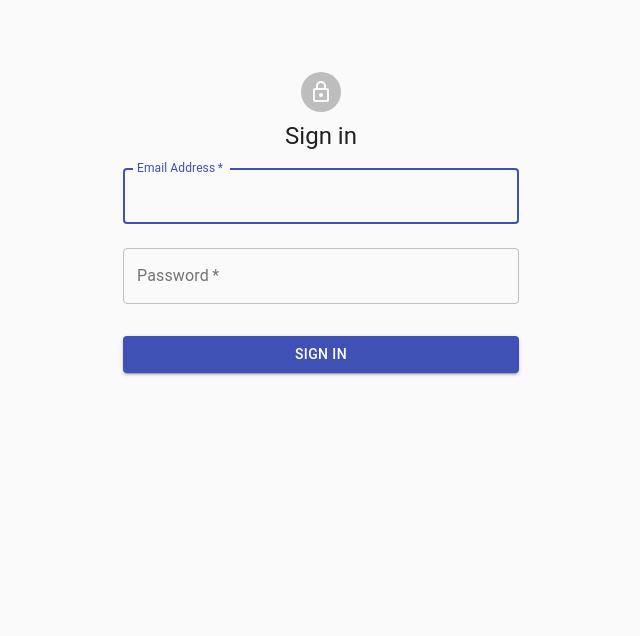
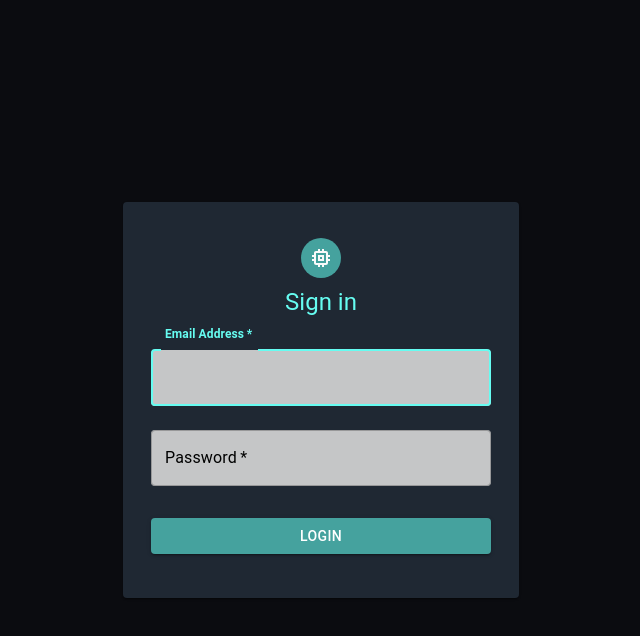
Before and after one commit to mehr-licht/FEUP-SINF, a React (Create React App) app in the folder machip/: page / in a window 1280 px wide. Shown: the top 636 px of the page, without its empty margins (319-959 px from the left). Built offline with nearby package versions, Linux system fonts and the light colour scheme.

Commit message:
changed colors on home screen

```diff
--- a/machip/src/pages/Home.js
+++ b/machip/src/pages/Home.js
@@ -4,41 +4,87 @@ import Button from '@material-ui/core/Button';
 import CssBaseline from '@material-ui/core/CssBaseline';
 import TextField from '@material-ui/core/TextField';
 import { navigate } from '@reach/router'
-import LockOutlinedIcon from '@material-ui/icons/LockOutlined';
 import Typography from '@material-ui/core/Typography';
 import { makeStyles } from '@material-ui/core/styles';
 import Container from '@material-ui/core/Container';
+import SvgIcon from '@material-ui/core/SvgIcon';
+import MemoryIcon from '@material-ui/icons/Memory';
+import { Card, Hidden } from '@material-ui/core';
+
+
 
 const useStyles = makeStyles(theme => ({
-    paper: {
-      marginTop: theme.spacing(8),
+  main: {
+    display: 'flex',
+    minHeight: '100vh',
+    width: '100%',
+    backgroundColor: theme.palette.black,
+    alignItems: 'center',
+    justifyContent: 'center'
+  },
+
+  card: {
     display: 'flex',
     flexDirection: 'column',
-      alignItems: 'center'
+    alignItems: 'center',
+    padding: '2em',
+    backgroundColor: theme.palette.gray
   },
+
   avatar: {
     margin: theme.spacing(1),
-      backgroundColor: theme.palette.grey
+    backgroundColor: theme.palette.green
   },
   submit: {
-      margin: theme.spacing(3, 0, 2)
+    margin: theme.spacing(3, 0, 2),
+    backgroundColor: theme.palette.green
   },
+  typography: {
+    color: theme.palette.neon_green
+
+  },
+  textField: {
+    '& .MuiInput-underline:after': {
+      borderBottomColor: theme.palette.neon_green,
+    },
+    '& .MuiOutlinedInput-root': {
+      '&.Mui-focused fieldset': {
+        borderColor: theme.palette.neon_green,
+      }
+    }
+  },
+  input: {
+    backgroundColor: theme.palette.light_gray,
+    color: theme.palette.black,
+  },
+
+  labelRoot: {
+    color: "black",
+    "&$labelFocused": {
+      fontWeight: 'bold',
+      color: theme.palette.neon_green,
+      position: 'relative',
+    },
+
+  },
+  labelFocused: {
+  }
 }));
 
 const Home = () => {
   const classes = useStyles();
   return (
-      <>
+    <div className={classes.main}>
       <Container component="main" maxWidth="xs">
         <CssBaseline />
-            <div className={classes.paper}>
+        <Card className={classes.card}>
           <Avatar className={classes.avatar}>
-                  <LockOutlinedIcon />
+            <SvgIcon component={MemoryIcon} />
           </Avatar>
-                <Typography component="h1" variant="h5">
+          <Typography className={classes.typography} component="h1" variant="h5">
             Sign in
                 </Typography>
-                <TextField
+          <TextField className={classes.textField}
             variant="outlined"
             margin="normal"
             required
@@ -46,10 +92,18 @@ const Home = () => {
             id="email"
             label="Email Address"
             name="email"
-                    autoComplete="email"
             autoFocus
+            InputProps={{
+              className: classes.input,
+            }}
+            InputLabelProps={{
+              classes: {
+                root: classes.labelRoot,
+                focused: classes.labelFocused
+              }
+            }}
           />
-                <TextField
+          <TextField className={classes.textField}
             variant="outlined"
             margin="normal"
             required
@@ -58,7 +112,15 @@ const Home = () => {
             label="Password"
             type="password"
             id="password"
-                    autoComplete="current-password"
+            InputProps={{
+              className: classes.input,
+            }}
+            InputLabelProps={{
+              classes: {
+                root: classes.labelRoot,
+                focused: classes.labelFocused
+              }
+            }}
           />
           <Button
             type="submit"
@@ -66,13 +128,13 @@ const Home = () => {
             variant="contained"
             color="primary"
             className={classes.submit}
-                  onClick={ () => {navigate('/dashboard')}}
+            onClick={() => { navigate('/dashboard') }}
           >
-                  Sign In
+            Login
                 </Button>
+        </Card>
+      </Container>
     </div>
-        </Container>
-      </>
   );
 }
 
```
Lines whose indentation alone changed are shown as unchanged.
